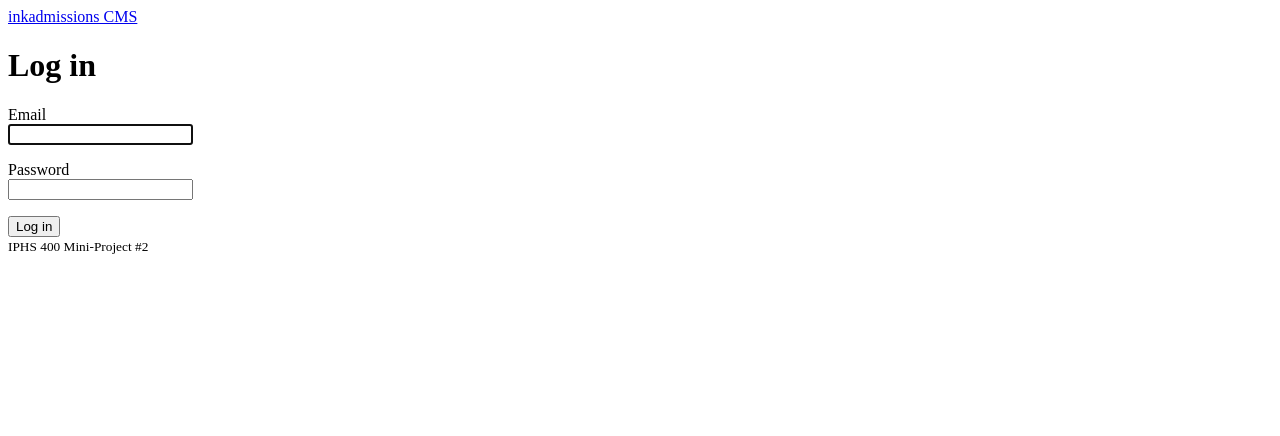
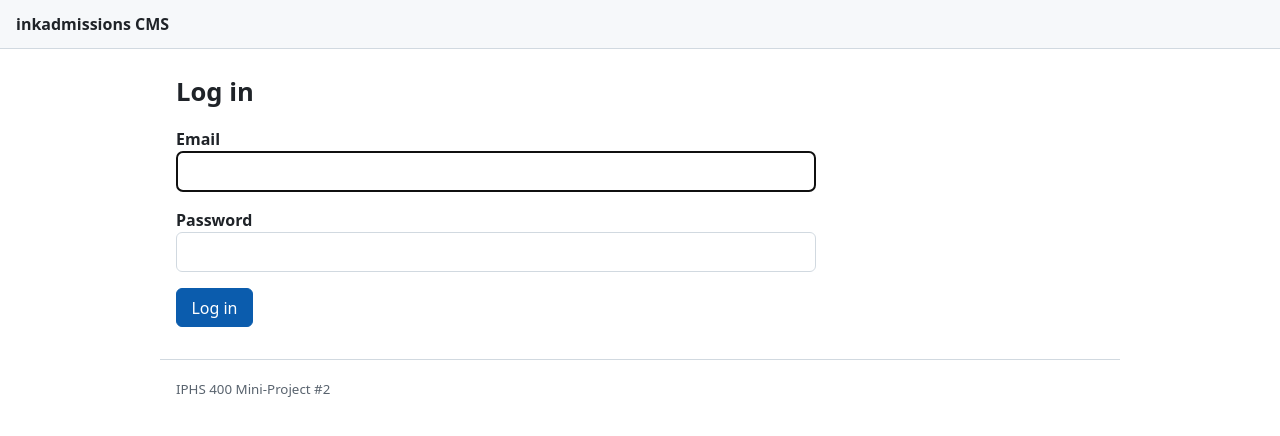
Before and after one commit to shokaninkar/iphs400-mp2-cms, a FastAPI app: page /login in a window 1280 px wide. Shown: the top 436 px of the page. Run offline with FastAPI, Linux system fonts and the light colour scheme.

Commit message:
T10: admin stylesheet and friendly 403 page; retake screenshots
- Admin screens get an inlined stylesheet (templates/admin/_style.html):
  system fonts, styled tables and forms, dark mode, and list tables that
  stack into cards under 600 px so nothing scrolls sideways at 390 px.
- A 403 now renders templates/admin/forbidden.html with a reason and a
  relative link back to the dashboard instead of raw JSON. 303-to-login,
  404 and 422 keep FastAPI's default handler.
- The 12 Stage 2 screenshots in docs/screenshots/ are retaken.

Closes #10

Co-Authored-By: Claude Opus 5.5 <noreply@anthropic.com>

```diff
--- a/app/main.py
+++ b/app/main.py
@@ -13,6 +13,8 @@ import sqlite3
 from pathlib import Path
 
 from fastapi import Depends, FastAPI, HTTPException, Request
+from fastapi.exception_handlers import http_exception_handler
+from starlette.exceptions import HTTPException as StarletteHTTPException
 
 from app import settings
 from app.content import nav_items, published_notes, published_one, published_pages
@@ -22,10 +24,34 @@ from app.routes import auth, dashboard, notes, pages, users
 from app.templating import templates
 
 
+# T10: what a person sees instead of raw JSON when the server refuses them.
+# Keys are the `detail` strings raised in app/deps.py and app/routes/notes.py.
+FORBIDDEN_MESSAGES = {
+    "Forbidden": "This screen is for admins only. Editors can draft and edit "
+                 "their own Notes.",
+    "Not your Note": "You can only edit Notes you wrote.",
+    "Invalid or missing CSRF token": "This form has expired. Go back, reload "
+                                     "the page and try again.",
+}
+
+
 def create_app(db_path: Path | None = None) -> FastAPI:
     app = FastAPI(title="IPHS 400 MP2 CMS")
     app.state.db_path = db_path or settings.DATABASE_PATH
     init_db(app.state.db_path)
+
+    @app.exception_handler(StarletteHTTPException)
+    async def friendly_403(request: Request, exc: StarletteHTTPException):
+        """Registered for every HTTPException, but only 403 gets a page;
+        303-to-login, 404 and 422 go to FastAPI's default handler. No JSON
+        client needs the 403 body (the preview fetch only checks r.ok)."""
+        if exc.status_code != 403:
+            return await http_exception_handler(request, exc)
+        message = FORBIDDEN_MESSAGES.get(exc.detail, "You can't do that here.")
+        return templates.TemplateResponse(
+            request, "admin/forbidden.html", {"message": message},
+            status_code=403,
+        )
 
     # Live preview of the public site. Same queries, templates and relative
     # URL shape as `cms publish` (app/publish.py), so preview == export.
--- /dev/null
+++ b/templates/admin/_style.html
@@ -0,0 +1,59 @@
+{#- Admin stylesheet, inlined by base.html on admin screens only (T10), so the
+    admin needs no static route. Kept separate from the public style.css
+    (app/publish.py) on purpose: the admin is a tool, the site is the brand. #}
+  <style id="admin-css">
+    :root { --ink: #1f2328; --muted: #59636e; --line: #d1d9e0; --bg: #fff;
+            --soft: #f6f8fa; --accent: #0b5cad; --danger: #b42318; color-scheme: light dark; }
+    @media (prefers-color-scheme: dark) {
+      :root { --ink: #e6edf3; --muted: #9198a1; --line: #3d444d; --bg: #0d1117;
+              --soft: #151b23; --accent: #6cb6ff; --danger: #ff7b72; }
+    }
+    * { box-sizing: border-box; }
+    body { margin: 0; background: var(--bg); color: var(--ink);
+           font: 16px/1.5 system-ui, -apple-system, "Segoe UI", Roboto, sans-serif; }
+    header { display: flex; flex-wrap: wrap; gap: .5rem 1.25rem; align-items: center;
+             padding: .75rem 1rem; border-bottom: 1px solid var(--line); background: var(--soft); }
+    header .brand { font-weight: 700; color: var(--ink); text-decoration: none; }
+    main { max-width: 960px; margin: 0 auto; padding: 1.25rem 1rem 2rem; }
+    footer { max-width: 960px; margin: 0 auto; padding: 1rem; color: var(--muted);
+             border-top: 1px solid var(--line); }
+    h1 { font-size: 1.6rem; margin: .25rem 0 1rem; }
+    h2 { font-size: 1.15rem; margin: 1.5rem 0 .5rem; }
+    a { color: var(--accent); }
+    table { display: block; max-width: 100%; overflow-x: auto; border-collapse: collapse;
+            margin: 1rem 0; }
+    th, td { text-align: left; padding: .5rem .75rem; border-bottom: 1px solid var(--line);
+             vertical-align: middle; }
+    thead th { background: var(--soft); font-size: .85rem; text-transform: uppercase;
+               letter-spacing: .03em; color: var(--muted); }
+    input, select, textarea, button { font: inherit; font-weight: 400; color: inherit; }
+    input:not([type=hidden]), select, textarea {
+      width: 100%; max-width: 40rem; padding: .45rem .6rem; border: 1px solid var(--line);
+      border-radius: 6px; background: var(--bg); }
+    td select, form[method=get] select { width: auto; }
+    textarea { min-height: 12rem; font-family: ui-monospace, SFMono-Regular, Menlo, monospace;
+               font-size: .9rem; }
+    label { font-weight: 600; }
+    form[method=get] { display: flex; flex-wrap: wrap; gap: .75rem; align-items: end; }
+    button { padding: .4rem .9rem; border: 1px solid var(--accent); border-radius: 6px;
+             background: var(--accent); color: var(--bg); cursor: pointer; }
+    td button, li button { padding: .25rem .6rem; font-size: .9rem; background: transparent;
+                           color: var(--accent); }
+    td form { margin: .15rem 0; }
+    main li { margin: .4rem 0; }
+    /* List tables become one card per row on phones instead of scrolling sideways. */
+    @media (max-width: 600px) {
+      table.stack thead { display: none; }
+      table.stack, table.stack tbody, table.stack tr, table.stack td { display: block; }
+      table.stack tr { border: 1px solid var(--line); border-radius: 8px; margin: .75rem 0;
+                       padding: .5rem 0; }
+      table.stack td { border: 0; padding: .2rem .75rem; }
+      table.stack td:first-child { font-weight: 600; }
+    }
+    [role=alert], .error { padding: .6rem .8rem; border-left: 4px solid var(--danger);
+                           background: var(--soft); color: var(--danger); }
+    section[aria-label=Preview] { margin: 1rem 0; padding: .25rem 1rem 1rem;
+                                  border: 1px dashed var(--line); border-radius: 8px;
+                                  background: var(--soft); overflow-wrap: anywhere; }
+    main ul { padding-left: 1.25rem; }
+  </style>
--- a/templates/admin/content_list.html
+++ b/templates/admin/content_list.html
@@ -23,7 +23,7 @@
     </label>
     <button type="submit">Filter</button>
   </form>
-  <table>
+  <table class="stack">
     <thead><tr><th>Title</th><th>Type</th><th>Status</th><th>Updated</th><th></th></tr></thead>
     <tbody>
     {% for row in rows %}
--- a/templates/admin/users_list.html
+++ b/templates/admin/users_list.html
@@ -4,7 +4,7 @@
   <h1>Users</h1>
   {#- Relative URLs: this page is /admin/users, so "users/..." resolves under it. #}
   <p><a href="users/new">+ New user</a></p>
-  <table>
+  <table class="stack">
     <thead>
       <tr><th>Email</th><th>Role</th><th>Status</th><th>Actions</th></tr>
     </thead>
--- a/templates/base.html
+++ b/templates/base.html
@@ -11,6 +11,9 @@
       routes), never for admin screens, which have no style.css or index.html. #}
   {%- if nav is defined %}
   <link rel="stylesheet" href="{{ root }}style.css">
+  {%- else %}
+  {#- Admin screens: inlined so the admin needs no static route (T10). #}
+  {% include "admin/_style.html" %}
   {%- endif %}
 </head>
 <body>
```
Also changed, not shown: templates/admin/forbidden.html (added, +7 -0 lines), tests/test_admin_ui.py (added, +62 -0 lines), 12 other files.
